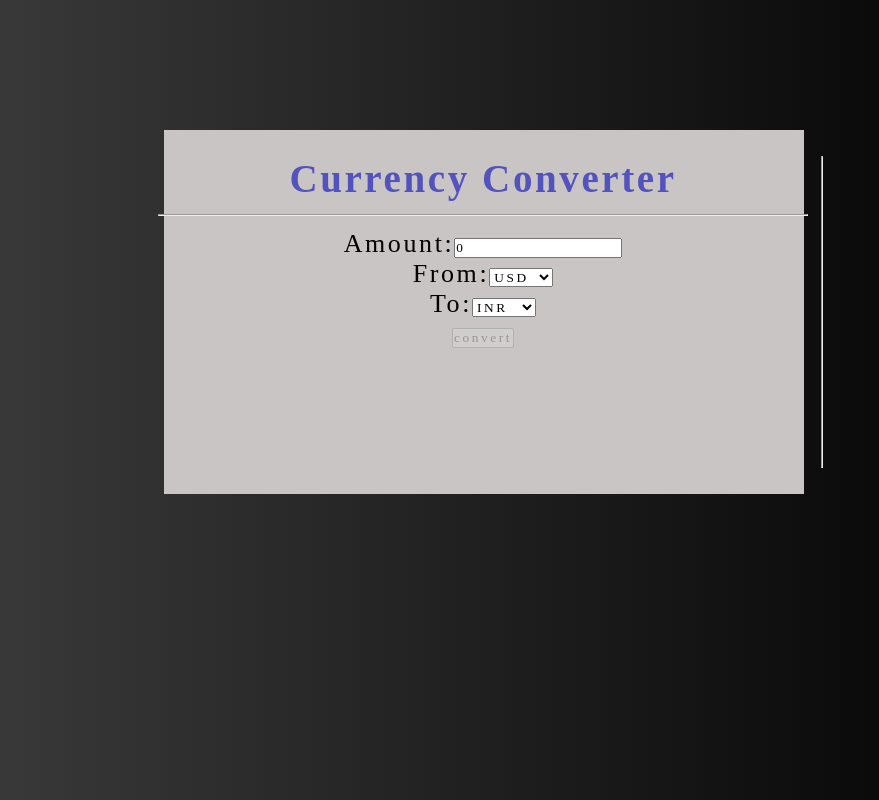
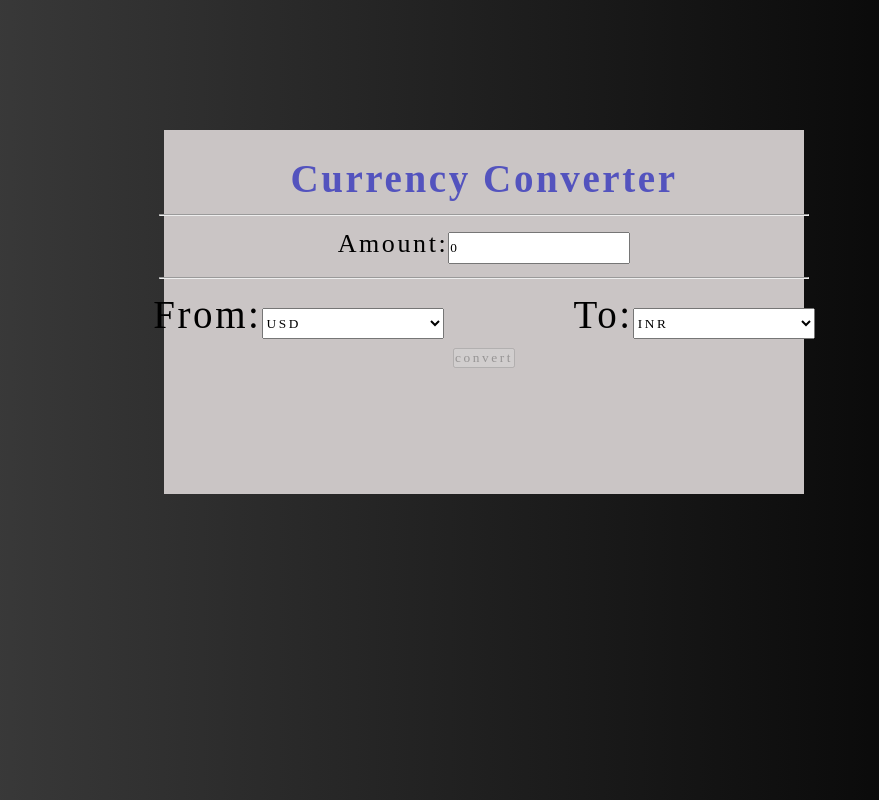
Before and after one commit to nishita-codes/React---PROJECT--16-Currency-Converter-r, a React (Vite) app in the folder react_currency/: page / in a window 1280 px wide. Shown: the whole page, without its empty margins (200-1079 px from the left). Built offline with nearby package versions, Linux system fonts and the light colour scheme.

Commit message:
added files

```diff
--- a/react_currency/src/App.jsx
+++ b/react_currency/src/App.jsx
@@ -14,15 +14,16 @@ const App = () =>{
       <h1>Currency Converter</h1>
       <hr id="horizontal" />
       <div>
-        <label htmlFor="currency_amount">Amount:
+        <label htmlFor="currency_amount" id="label">Amount:
           <input type="number"  id="currency_amount" value={amount} onClick={(e) =>setAmount(e.target.value)}/>
         </label>
       </div>
+      <hr id="horizontal" />
       <div className="currency-selector">
         <div>
           <label>
             From:
-            <select name="" id= "" value={fromCurrency} setFromCurrency={(e)=>setFromCurrency(e.target.value)}>
+            <select name="" id= "select" value={fromCurrency} setFromCurrency={(e)=>setFromCurrency(e.target.value)}>
               <option value="USD">USD</option>
               <option value="EUR">EUR</option>
               <option value="INR">INR</option>
@@ -37,7 +38,7 @@ const App = () =>{
         <div>
           <label>
             To:
-            <select name="" id= "" value ={toCurrency} setToCurrency ={(e)=>setToCurrency(e.target.value)}>
+            <select name="" id= "select" value ={toCurrency} setToCurrency ={(e)=>setToCurrency(e.target.value)}>
             <option value="INR">INR</option>
               <option value="USD">USD</option>
               <option value="EUR">EUR</option>
@@ -56,7 +57,7 @@ const App = () =>{
     </div>
 
 
-    <hr/>
+
     {convertedAmount  && (
       <div>
         <h2>
--- a/react_currency/src/index.css
+++ b/react_currency/src/index.css
@@ -35,3 +35,20 @@ h1{
  background-color: black;
   width : 25rem;
 }
+
+.currency-selector{
+  display: flex;
+  justify-content: center;
+  gap: 5rem;
+  size: 2rem;
+  font-size: 1.5rem;
+}
+#currency_amount{
+  width:7rem;
+  height: 1.2rem;
+}
+#select{
+  width:7rem;
+  height: 1.2rem;
+  margin-top:0;
+}
```
